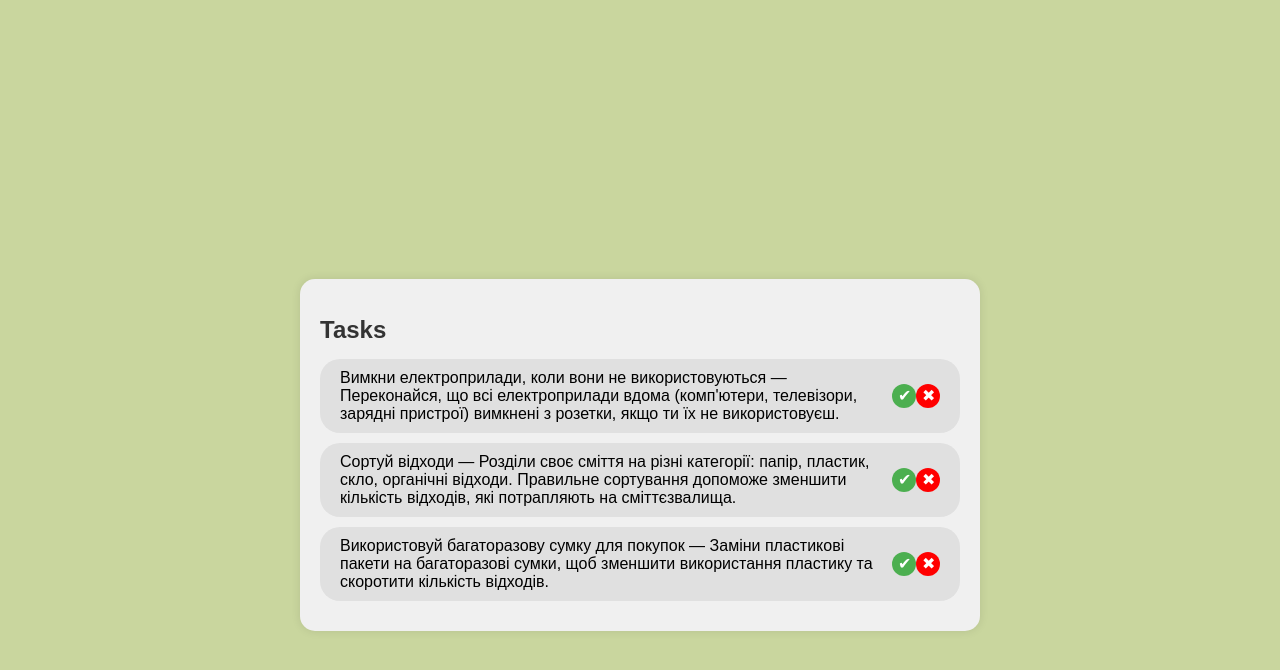
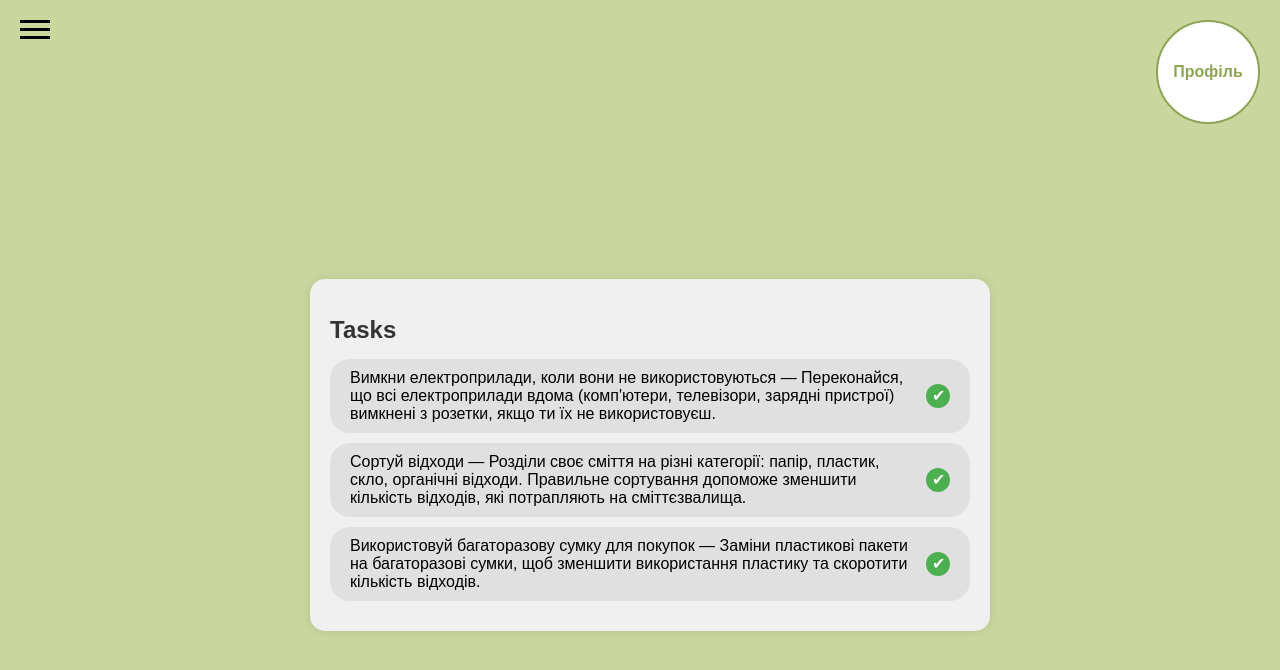
Before and after one commit to arc-lena/bloom, a Django app: template bloom/templates/tasks/index.html in a window 1280 px wide. Shown: the top 670 px of the page. Run offline with Django 4.2, Linux system fonts and the light colour scheme; the template is opened without the code that fills it, so the values that code supplies are empty.

Commit message:
Completed task/home page, added sidebar and profile button
# Conflicts:
#	bloom/bloom/urls.py
#	bloom/profiles/views.py

```diff
--- a/bloom/bloom/urls.py
+++ b/bloom/bloom/urls.py
@@ -20,6 +20,7 @@ from profiles import views
 from register import views as v
 from django.conf import settings
 from django.conf.urls.static import static
+from tasks import views as vi
 
 urlpatterns = [
     path('admin/', admin.site.urls),
@@ -28,6 +29,8 @@ urlpatterns = [
     path('sign-up/', v.sign_up_view, name='sign_up'),
     path('login/', views.login_view, name='login'),
     path('info/', views.info_view, name='info'),
+    path("tasks/", vi.tasks, name="tasks"),
+
 ]
 
 if settings.DEBUG:
--- a/bloom/tasks/views.py
+++ b/bloom/tasks/views.py
@@ -1,3 +1,4 @@
 from django.shortcuts import render
 
-# Create your views here.
+def tasks(request):
+    return render(request, 'tasks/index.html')
--- a/bloom/templates/tasks/index.html
+++ b/bloom/templates/tasks/index.html
@@ -3,7 +3,7 @@
 <head>
     <meta charset="UTF-8">
     <meta name="viewport" content="width=device-width, initial-scale=1.0">
-    <title>Tasks</title>
+    <title>Homepage</title>
     <style>
         body {
             background-color: #c9d69e;
@@ -13,6 +13,51 @@
             align-items: center;
             height: 100vh;
             margin: 0;
+            position: relative;
+        }
+
+        .sidebar {
+            height: 100%;
+            width: 250px;
+            position: fixed;
+            top: 0;
+            left: -250px;
+            background-color: #8EA553;
+            color: white;
+            transition: left 0.3s ease;
+            padding-top: 50px;
+        }
+
+        .sidebar a {
+            padding: 90px 15px;
+            text-decoration: none;
+            font-size: 18px;
+            color: black;
+            display: block;
+            transition: background-color 0.3s;
+        }
+
+        .sidebar a:hover {
+            background-color: #7f8d4a;
+        }
+
+        .open-btn {
+            position: absolute;
+            top: 20px;
+            left: 20px;
+            background: none;
+            border: none;
+            cursor: pointer;
+            padding: 0;
+            display: flex;
+            flex-direction: column;
+            gap: 5px;
+        }
+
+        .open-btn div {
+            width: 30px;
+            height: 3px;
+            background-color: black;
         }
 
         .task {
@@ -20,6 +65,7 @@
             border-radius: 15px;
             padding: 20px;
             box-shadow: 0 0 10px rgba(0, 0, 0, 0.1);
+            margin-left: 20px;
         }
 
         h1 {
@@ -60,29 +106,72 @@
             background-color: #4caf50;
         }
 
-        .delete-btn {
-            background-color: red;
+        .profile-icon {
+            position: absolute;
+            top: 20px;
+            right: 20px;
+            width: 100px;
+            height: 100px;
+            border-radius: 50%;
+            cursor: pointer;
+            background-color: white;
+            border: 2px solid #8EA553;
+            display: flex;
+            justify-content: center;
+            align-items: center;
+            text-align: center;
+        }
+
+        .profile-icon span {
+            font-weight: bold;
+            color: #8EA553;
         }
     </style>
 </head>
 <body>
+
+    <div class="sidebar" id="sidebar">
+        <a href="http://127.0.0.1:8000/information/">Про нас</a>
+        <a href="http://127.0.0.1:8000/partners/">Партнери</a>
+        <a href="http://127.0.0.1:8000/statistics/">Статистика</a>
+    </div>
+
+    <button class="open-btn" onclick="toggleMenu()">
+        <div></div>
+        <div></div>
+        <div></div>
+    </button>
+
+    <a href="http://127.0.0.1:8000/profile/">
+        <div class="profile-icon">
+            <span>Профіль</span>
+        </div>
+    </a>
     <div class="task">
         <h1>Tasks</h1>
         <div class="task-item">
             <span class="task-text">Вимкни електроприлади, коли вони не використовуються — Переконайся, що всі електроприлади вдома (комп'ютери, телевізори, зарядні пристрої) вимкнені з розетки, якщо ти їх не використовуєш.</span>
             <button class="complete-btn">✔</button>
-            <button class="delete-btn">✖</button>
         </div>
         <div class="task-item">
             <span class="task-text">Сортуй відходи — Розділи своє сміття на різні категорії: папір, пластик, скло, органічні відходи. Правильне сортування допоможе зменшити кількість відходів, які потрапляють на сміттєзвалища.</span>
             <button class="complete-btn">✔</button>
-            <button class="delete-btn">✖</button>
         </div>
         <div class="task-item">
             <span class="task-text">Використовуй багаторазову сумку для покупок — Заміни пластикові пакети на багаторазові сумки, щоб зменшити використання пластику та скоротити кількість відходів.</span>
             <button class="complete-btn">✔</button>
-            <button class="delete-btn">✖</button>
         </div>
     </div>
+
+    <script>
+        function toggleMenu() {
+            const sidebar = document.getElementById('sidebar');
+            if (sidebar.style.left === '-250px') {
+                sidebar.style.left = '0';
+            } else {
+                sidebar.style.left = '-250px';
+            }
+        }
+    </script>
 </body>
 </html>
```
